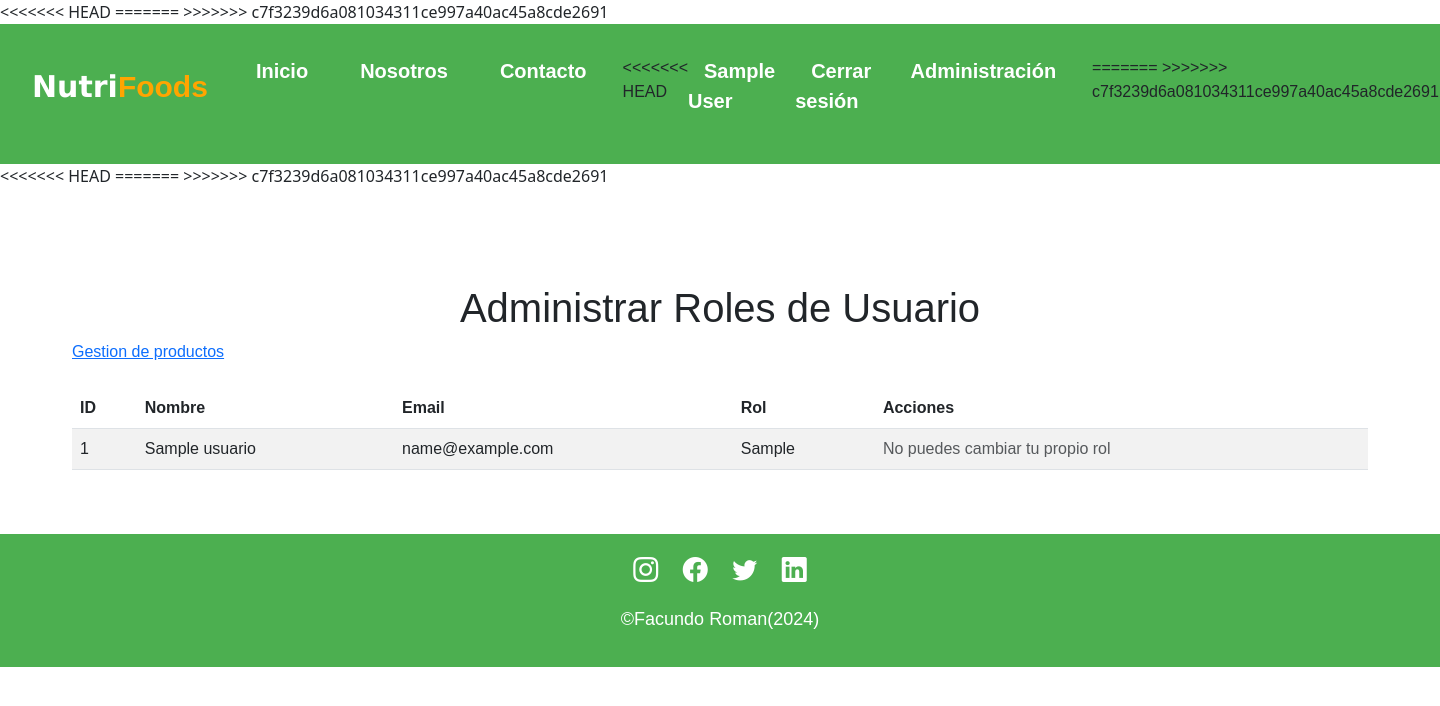
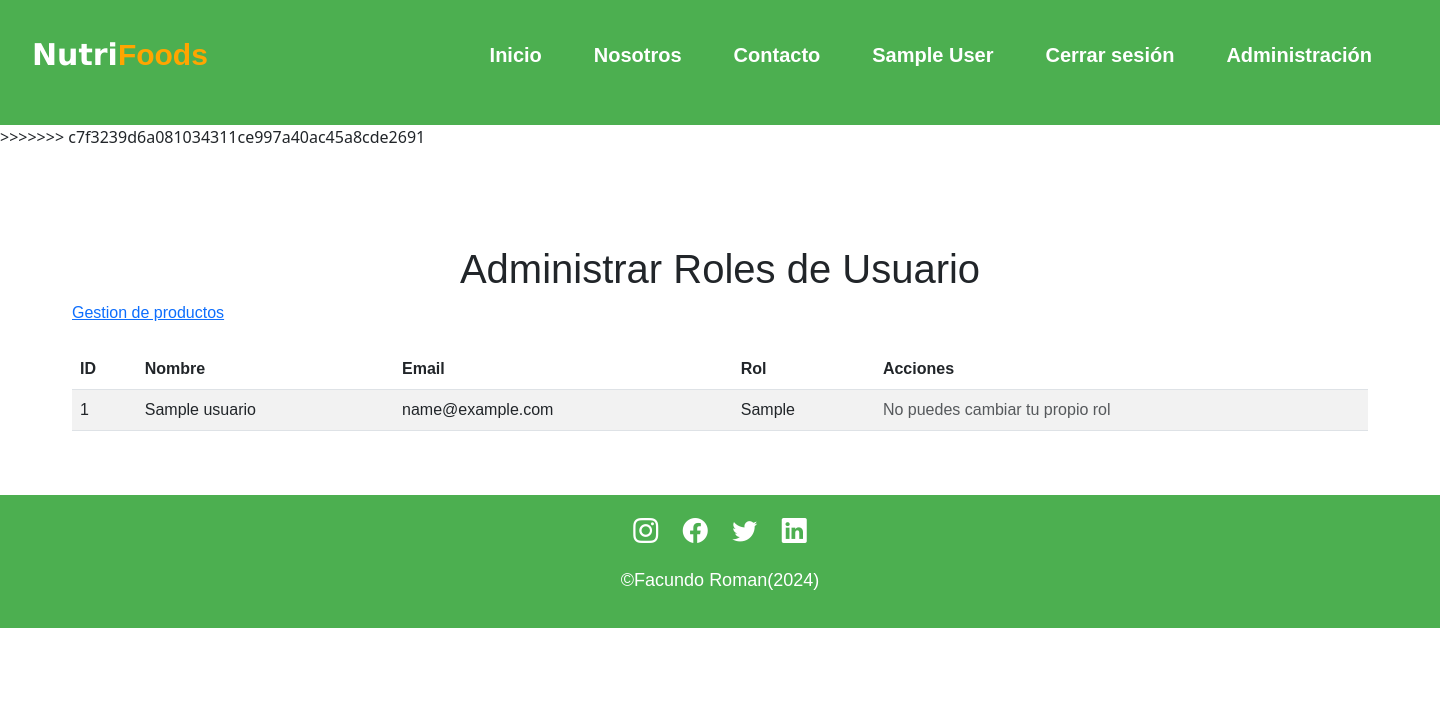
Before and after one commit to FacundoRoman01/php_web-II, a PHP site: page /administrar_roles.php in a window 1440 px wide. Shown: the top 706 px of the page. Run offline with PHP 8.4, Linux system fonts and the light colour scheme; the visitor is signed in with stand-in values (Sample User, id 1); tables that the repository leaves empty or names only in its code hold one stand-in row (values such as "Sample post").

Commit message:
Update header.php

```diff
--- a/layout/header.php
+++ b/layout/header.php
@@ -1,12 +1,12 @@
-<<<<<<< HEAD
+
 <?php
 if (session_status() == PHP_SESSION_NONE) {
     session_start();
 }
 ?>
 
-=======
->>>>>>> c7f3239d6a081034311ce997a40ac45a8cde2691
+
+
 <!DOCTYPE html>
 <html lang="es">
 <head>
@@ -27,7 +27,7 @@
             <li><a href="index.php">Inicio</a></li>
             <li><a href="sobre_nosotros.php">Nosotros</a></li>
             <li><a href="contacto.php">Contacto</a></li>
-<<<<<<< HEAD
+
 
             <?php if (isset($_SESSION['nombre'])): ?>
                 <!-- Si el usuario está logueado, mostrar su nombre y la opción de cerrar sesión -->
@@ -44,17 +44,17 @@
                 <!-- <li><a href="login.php">Iniciar sesión</a></li> -->
                 <li><a href="registro.php">Registrarse</a></li>
             <?php endif; ?>
-=======
 
->>>>>>> c7f3239d6a081034311ce997a40ac45a8cde2691
+
+
         </ul>
     </nav>
 </header>
 
-<<<<<<< HEAD
+
 </body>
 </html>
-=======
+
 
 </body>
 </html>
```
